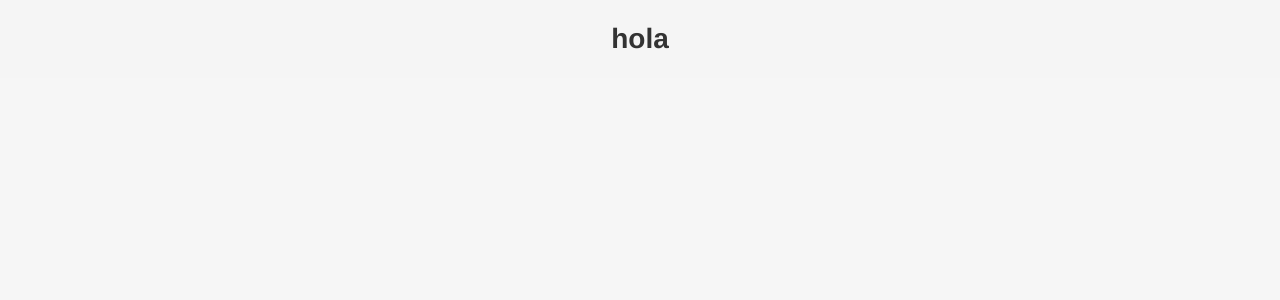
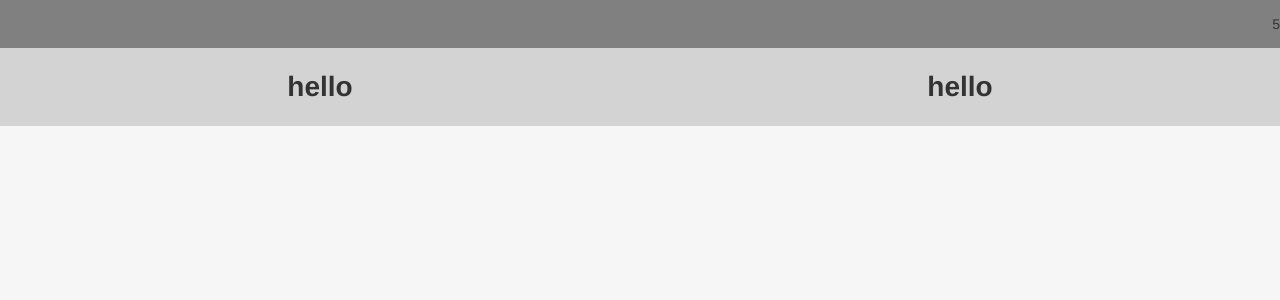
Before and after one commit to miguelesco/Math-Magicians, a React (Create React App) app: page / in a window 1280 px wide. Shown: the top 300 px of the page. Built offline with nearby package versions, Linux system fonts and the light colour scheme.

Commit message:
Layout start

```diff
--- a/src/components/calculator/calculator.jsx
+++ b/src/components/calculator/calculator.jsx
@@ -1,12 +1,16 @@
 /* eslint-disable linebreak-style */
 import React, { PureComponent } from 'react';
-import Container from './styles';
+import Keyboard from '../keyboard';
+import Container, { ValueDisplay } from './styles';
 
 class Calculator extends PureComponent {
   render() {
     return (
       <Container>
-        <h1>hola</h1>
+        <ValueDisplay>
+          <p>5</p>
+        </ValueDisplay>
+        <Keyboard />
       </Container>
     );
   }
--- a/src/components/calculator/styles.js
+++ b/src/components/calculator/styles.js
@@ -5,9 +5,19 @@ const Container = styled.div`
   width: 100%;
   height: 100%;
   display: flex;
+  flex-direction: column;
+  flex: 1;
   justify-content: center;
   align-items: center;
   background-color: #f5f5f5;
 `;
 
+export const ValueDisplay = styled.div`
+  width: 100%;
+  height: 20%;
+  background-color: gray;
+  display: flex;
+  justify-content: flex-end;
+`;
+
 export default Container;
--- /dev/null
+++ b/src/components/keyboard/index.jsx
@@ -0,0 +1,2 @@
+/* eslint-disable linebreak-style */
+export { default } from './keyboard';
--- /dev/null
+++ b/src/components/keyboard/keyboard.jsx
@@ -0,0 +1,18 @@
+/* eslint-disable linebreak-style */
+import React, { PureComponent } from 'react';
+import Numbers from '../numbers_keyboard/numbers';
+import Simbols from '../simbols_keyboard/simbols';
+import KeyboardContainer from './styles';
+
+class Keyboard extends PureComponent {
+  render() {
+    return (
+      <KeyboardContainer>
+        <Numbers />
+        <Simbols />
+      </KeyboardContainer>
+    );
+  }
+}
+
+export default Keyboard;
--- /dev/null
+++ b/src/components/keyboard/styles.js
@@ -0,0 +1,12 @@
+/* eslint-disable linebreak-style */
+import styled from 'styled-components';
+
+const KeyboardContainer = styled.div`
+  width: 100%;
+  height: 100%;
+  display: flex;
+  align-items: center;
+  justify-content: center;
+`;
+
+export default KeyboardContainer;
--- /dev/null
+++ b/src/components/numbers_keyboard/numbers.jsx
@@ -0,0 +1,11 @@
+/* eslint-disable linebreak-style */
+import React from 'react';
+import Container from './styles';
+
+const Numbers = () => (
+  <Container>
+    <h1>hello</h1>
+  </Container>
+);
+
+export default Numbers;
--- /dev/null
+++ b/src/components/numbers_keyboard/styles.js
@@ -0,0 +1,14 @@
+/* eslint-disable linebreak-style */
+import styled from 'styled-components';
+
+const Container = styled.div`
+  width: 70%;
+  height: 100%;
+  background-color: lightgray;
+  display: flex;
+  flex: 1;
+  justify-content: center;
+  align-items: center;
+`;
+
+export default Container;
--- /dev/null
+++ b/src/components/simbols_keyboard/simbols.jsx
@@ -0,0 +1,11 @@
+/* eslint-disable linebreak-style */
+import React from 'react';
+import Container from './styles';
+
+const Simbols = () => (
+  <Container>
+    <h1>hello</h1>
+  </Container>
+);
+
+export default Simbols;
--- /dev/null
+++ b/src/components/simbols_keyboard/styles.js
@@ -0,0 +1,14 @@
+/* eslint-disable linebreak-style */
+import styled from 'styled-components';
+
+const Container = styled.div`
+  width: 30%;
+  height: 100%;
+  background-color: lightgray;
+  display: flex;
+  flex: 1;
+  justify-content: center;
+  align-items: center;
+`;
+
+export default Container;
```
